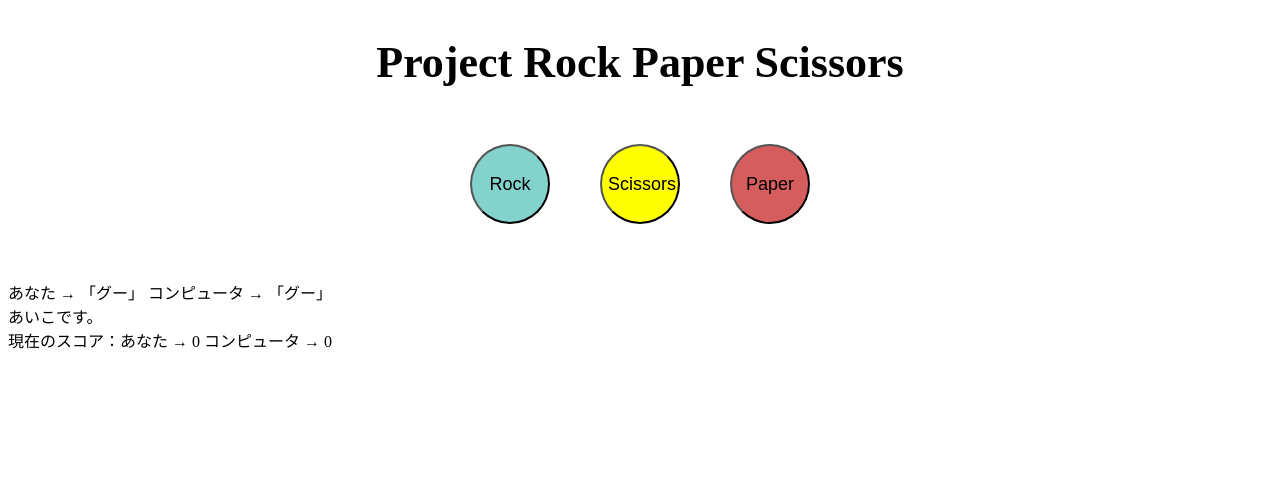
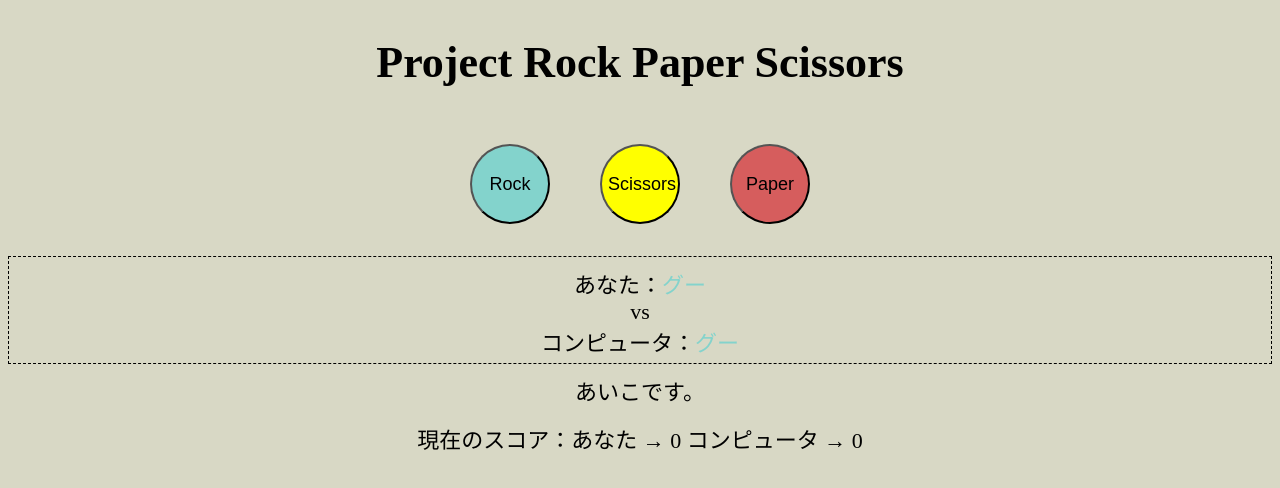
Before and after one commit to Yukimaru753/Project-Rock-Paper-Scissors, a plain HTML site: page index.html in a window 1280 px wide. Both pictures are taken after a click on the button "Rock". Drawn offline with Linux system fonts and the light colour scheme.

Commit message:
Refactor showEachHand and Add CSS for DOM

```diff
--- a/javascript.js
+++ b/javascript.js
@@ -138,9 +138,13 @@ result.textContent = `現在のスコア：あなた → ${playerScore} コン
 const matchResult = document.createElement("div");
 matchResult.classList.add("matchResult");
 
+const resetButtonCase = document.createElement("div");
+resetButtonCase.classList.add("resetButtonCase");
+
 const resetButton = document.createElement("button");
 resetButton.classList.add("resetButton");
 resetButton.textContent = "Next Game";
+resetButtonCase.appendChild(resetButton);
 
 const battleText = document.createElement("div");
 battleText.classList.add("battleText");
@@ -170,6 +174,20 @@ function getPlayerChoice(id) {
 function showEachHand(playerChoice, computerChoice) {
   let playerHand;
   let computerHand;
+  const you = document.createElement("span");
+  you.textContent = "あなた：";
+  const playerSpan = document.createElement("span");
+  playerSpan.classList.add("playerHand");
+  const vs = document.createElement("p");
+  vs.classList.add("vs");
+  vs.textContent = "vs";
+  const computer = document.createElement("span");
+  computer.textContent = "コンピュータ："
+  const computerSpan = document.createElement("span");
+  computerSpan.classList.add("computerHand");
+
+  battleText.textContent = "";
+
   switch (playerChoice) {
     case 0:
       playerHand = "グー";
@@ -192,7 +210,37 @@ function showEachHand(playerChoice, computerChoice) {
       computerHand = "パー";
       break;
   }
-  battleText.textContent = `あなた → 「${playerHand}」 コンピュータ → 「${computerHand}」`;
+
+  playerSpan.textContent = `${playerHand}`;
+  computerSpan.textContent = `${computerHand}`;
+  switch (playerHand) {
+    case "グー":
+      playerSpan.style.color = "rgb(131, 211, 204)";
+      break;
+    case "チョキ":
+      playerSpan.style.color = "yellow";
+      break;
+    case "パー":
+      playerSpan.style.color = "rgb(214, 93, 93)";
+      break;
+  }
+  switch (computerHand) {
+    case "グー":
+      computerSpan.style.color = "rgb(131, 211, 204)";
+      break;
+    case "チョキ":
+      computerSpan.style.color = "yellow";
+      break;
+    case "パー":
+      computerSpan.style.color = "rgb(214, 93, 93)";
+      break;
+  }
+
+  battleText.appendChild(you);
+  battleText.appendChild(playerSpan);
+  battleText.appendChild(vs);
+  battleText.appendChild(computer);
+  battleText.appendChild(computerSpan);
   sec.appendChild(battleText);
 }
 
@@ -265,7 +313,7 @@ buttons.forEach((button) =>
         battleText.remove();
         buttons.forEach((button) => (button.disabled = true));
         matchResult.textContent = `${playerScore} 対 ${computerScore} で 勝者 → 「${getGameWinner(playerScore, computerScore)}」`;
-        sec.appendChild(resetButton);
+        sec.appendChild(resetButtonCase);
       } else {
         // 結果を出力
         result.textContent = `現在のスコア：あなた → ${playerScore} コンピュータ → ${computerScore}`;
@@ -284,6 +332,6 @@ resetButton.addEventListener("click", () => {
   playerChoice = 0;
   computerChoice = 0;
   matchResult.remove();
-  resetButton.remove();
+  resetButtonCase.remove();
   result.textContent = `現在のスコア：あなた → ${playerScore} コンピュータ → ${computerScore}`;
 });
--- a/style.css
+++ b/style.css
@@ -1,3 +1,7 @@
+* {
+  background-color: rgb(216, 216, 197);
+}
+
 .title {
   text-align: center;
   font-size: 44px;
@@ -8,7 +12,7 @@
   display: flex;
   justify-content: center;
   gap: 50px;
-  padding-bottom: 56px;
+  padding-bottom: 32px;
 }
 
 .button {
@@ -20,13 +24,55 @@
 }
 
 #rock {
-    background-color: rgb(131, 211, 204);
+  background-color: rgb(131, 211, 204);
 }
 
 #scissors {
-    background-color: yellow;
+  background-color: yellow;
 }
 
 #paper {
-    background-color: rgb(214, 93, 93);
+  background-color: rgb(214, 93, 93);
 }
+
+.battleText {
+  text-align: center;
+  font-size: 22px;
+  white-space: pre-line;
+  border: 1px dashed black;
+  padding-top: 10px;
+  padding-bottom: 6px;
+}
+
+.vs {
+  margin: 0;
+}
+
+.matchResult {
+  text-align: center;
+  font-size: 22px;
+  padding-top: 10px;
+  padding-bottom: 6px;
+}
+
+.result {
+  text-align: center;
+  font-size: 22px;
+  padding-top: 10px;
+  padding-bottom: 6px;
+}
+
+.resetButtonCase {
+  display: flex;
+  justify-content: center;
+  padding-top: 30px;
+}
+
+.resetButton {
+  width: 100px;
+  height: 26px;
+  font-size: 14px;
+  color: aliceblue;
+  outline: none;
+  background-color: rgb(18, 21, 24)
+}
```
